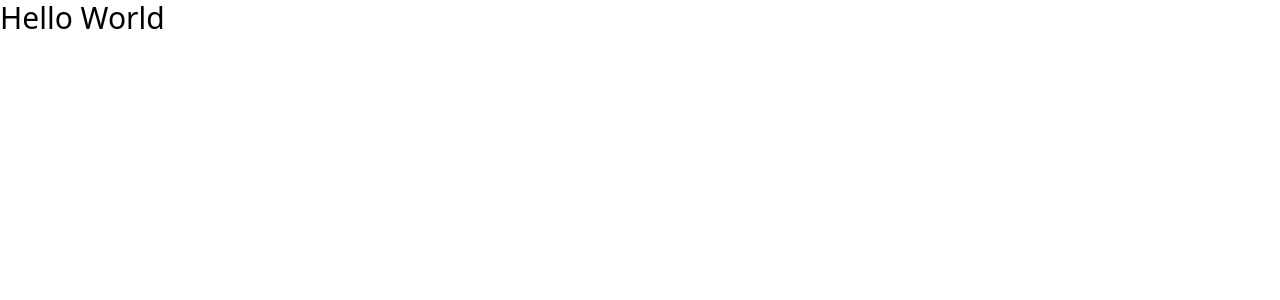
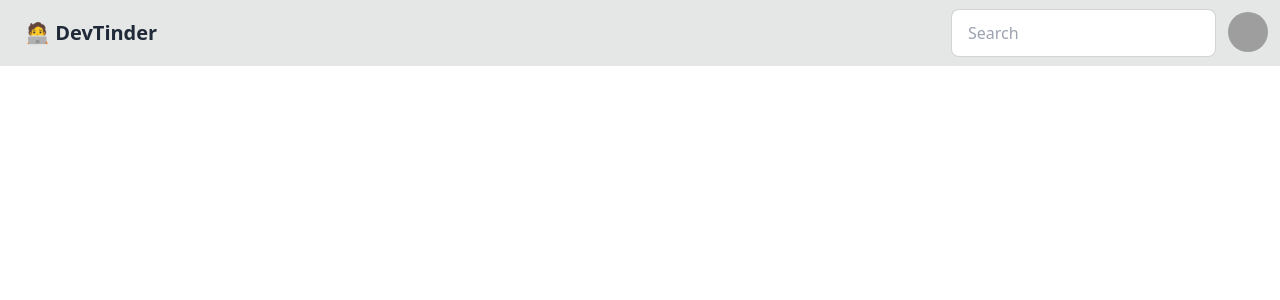
Before and after one commit to Aymen07171/DevTinder, a React (Vite) app: page / in a window 1280 px wide. Shown: the top 300 px of the page. Built offline with nearby package versions, Linux system fonts and the light colour scheme; grey boxes are pictures that could not be loaded.

Commit message:
Import daisy UI

```diff
--- a/src/App.jsx
+++ b/src/App.jsx
@@ -1,13 +1,15 @@
 
 import './index.css'
+import Navheader from './Components/Navheader.jsx'
 
 function App() {
 
 
   return (
-    <>
-      <h1 className='text-3xl '>Hello World</h1>
-    </>
+
+    <div>
+     <Navheader />
+    </div>
   )
 }
 
--- /dev/null
+++ b/src/Components/Navheader.jsx
@@ -0,0 +1,41 @@
+
+
+const Navheader = () => {
+  return (
+    <div>
+      <div className="navbar bg-base-300">
+  <div className="flex-1">
+    <a className="btn btn-ghost text-xl">🧑‍💻 DevTinder</a>
+  </div>
+  <div className="flex-none gap-2">
+    <div className="form-control">
+      <input type="text" placeholder="Search" className="input input-bordered w-24 md:w-auto" />
+    </div>
+    <div className="dropdown dropdown-end">
+      <div tabIndex={0} role="button" className="btn btn-ghost btn-circle avatar">
+        <div className="w-10 rounded-full">
+          <img
+            alt="Tailwind CSS Navbar component"
+            src="https://img.daisyui.com/images/stock/photo-1534528741775-53994a69daeb.webp" />
+        </div>
+      </div>
+      <ul
+        tabIndex={0}
+        className="menu menu-sm dropdown-content bg-base-100 rounded-box z-[1] mt-3 w-52 p-2 shadow">
+        <li>
+          <a className="justify-between">
+            Profile
+            <span className="badge">New</span>
+          </a>
+        </li>
+        <li><a>Settings</a></li>
+        <li><a>Logout</a></li>
+      </ul>
+    </div>
+  </div>
+</div>
+    </div>
+  )
+}
+
+export default Navheader
--- a/tailwind.config.js
+++ b/tailwind.config.js
@@ -1,4 +1,6 @@
 /** @type {import('tailwindcss').Config} */
+import daisyui from "daisyui"; // Use import instead of require
+
 export default {
   content: [
     "./index.html",
@@ -7,5 +9,5 @@
   theme: {
     extend: {},
   },
-  plugins: [],
-}
+  plugins: [daisyui], // Use the imported variable
+};
```
Also changed, not shown: 1 other file (tests, documents, lock files or other folders).
